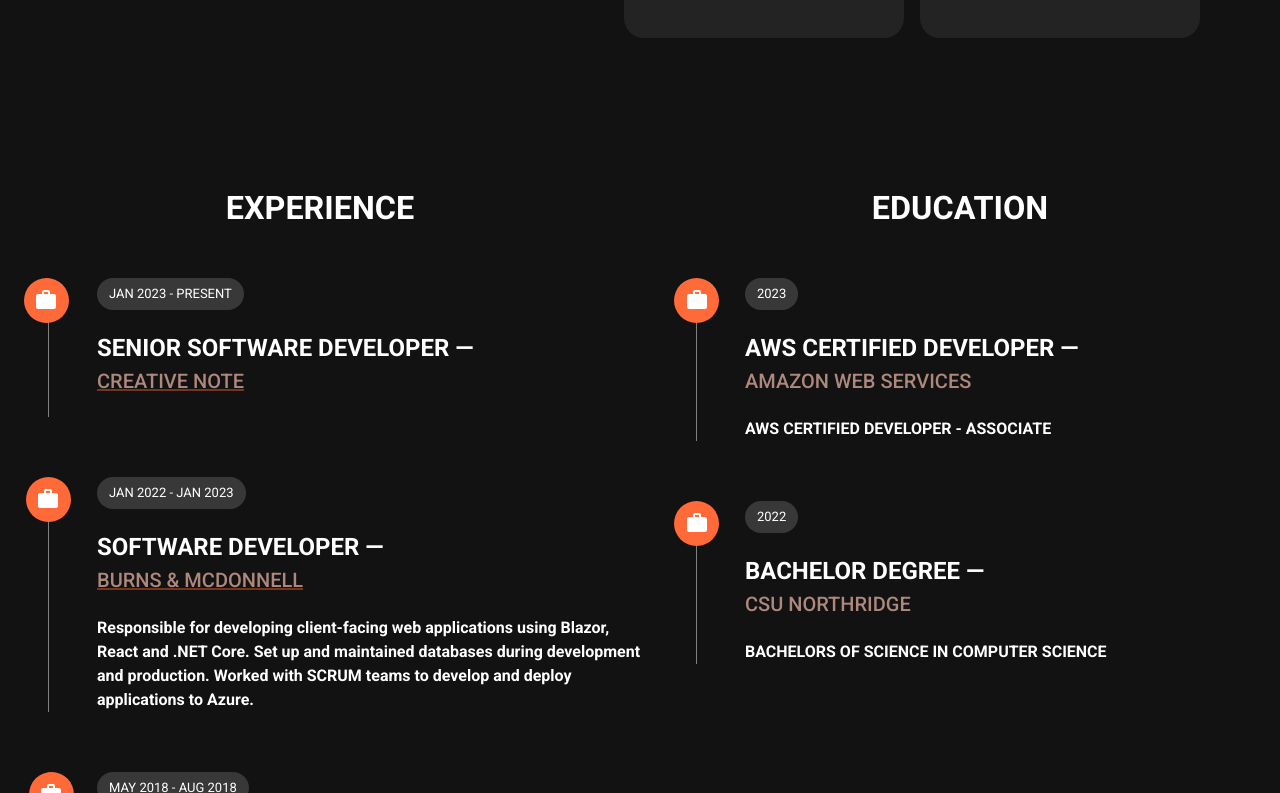
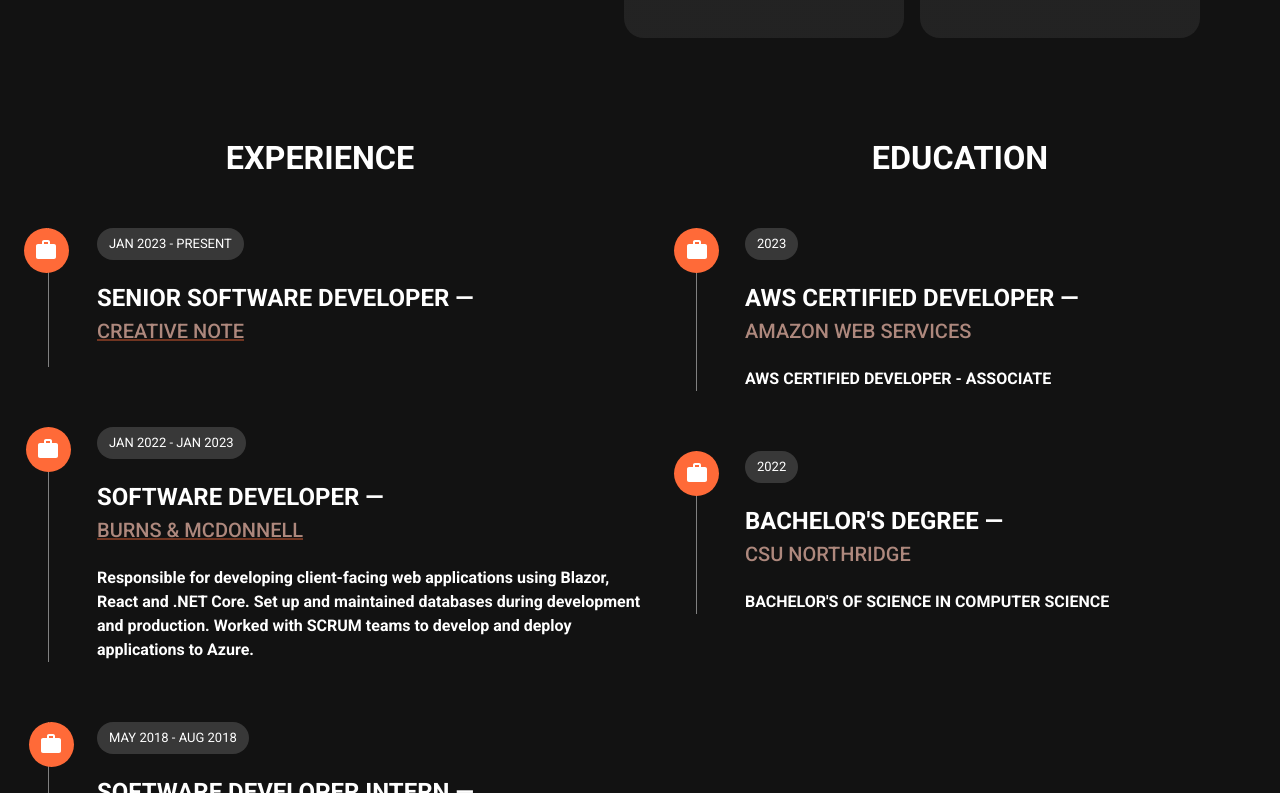
Before and after one commit to chrisowen2015/Resume-App, a Next.js app in the folder resume-app/: page /about in a window 1280 px wide. Shown: the part 616-1409 px from the top of the page. Built offline with nearby package versions, Linux system fonts and the light colour scheme.

Commit message:
Added Dark Scroll Bar and Apostrophe
Added Dark Scroll Bar and Apostrophe

```diff
--- a/resume-app/src/app/layout.tsx
+++ b/resume-app/src/app/layout.tsx
@@ -27,7 +27,7 @@
               md: 'flex',
               lg: 'flex',
               xl: 'flex',
-            }, justifyContent: 'space-between'
+            },
           }}>
             <Box sx={{ flexGrow: 1 }}>
               {children}
--- a/resume-app/src/components/About/About.tsx
+++ b/resume-app/src/components/About/About.tsx
@@ -130,7 +130,7 @@
                     </Box>
                 </Box>
 
-                <Spacer height={150} />
+                <Spacer height={100} />
 
                 <Box sx={{ display: 'flex' }}>
                     <Box sx={{ width: '50%', display: 'flex', justifyContent: 'center' }}>
--- a/resume-app/src/components/About/Education.tsx
+++ b/resume-app/src/components/About/Education.tsx
@@ -13,9 +13,9 @@
     },
     {
         dates: "2022",
-        title: "BACHELOR DEGREE",
+        title: "BACHELOR'S DEGREE",
         company: "CSU NORTHRIDGE",
-        description: "BACHELORS OF SCIENCE IN COMPUTER SCIENCE",
+        description: "BACHELOR'S OF SCIENCE IN COMPUTER SCIENCE",
     }
 ]
 
--- a/resume-app/src/components/ThemeRegistry/theme.ts
+++ b/resume-app/src/components/ThemeRegistry/theme.ts
@@ -1,5 +1,7 @@
 import { Roboto } from 'next/font/google';
 import { Shadows, createTheme, responsiveFontSizes } from '@mui/material/styles';
+import { darkScrollbar } from '@mui/material';
+import { grey } from "@mui/material/colors";
 
 const roboto = Roboto({
   weight: ['300', '400', '500', '700'],
@@ -48,6 +50,20 @@
     fontFamily: roboto.style.fontFamily,
   },
   components: {
+    MuiCssBaseline: {
+      styleOverrides: {
+        html: {
+          ...darkScrollbar(
+            {
+              track: '#202022',
+              thumb: '#585859',
+              active: '#838384'
+            }
+          ),
+          scrollbarWidth: "thin"
+        }
+      },
+    },
     MuiAlert: {
       styleOverrides: {
         root: ({ ownerState }) => ({
```
Lines whose indentation alone changed are shown as unchanged.
